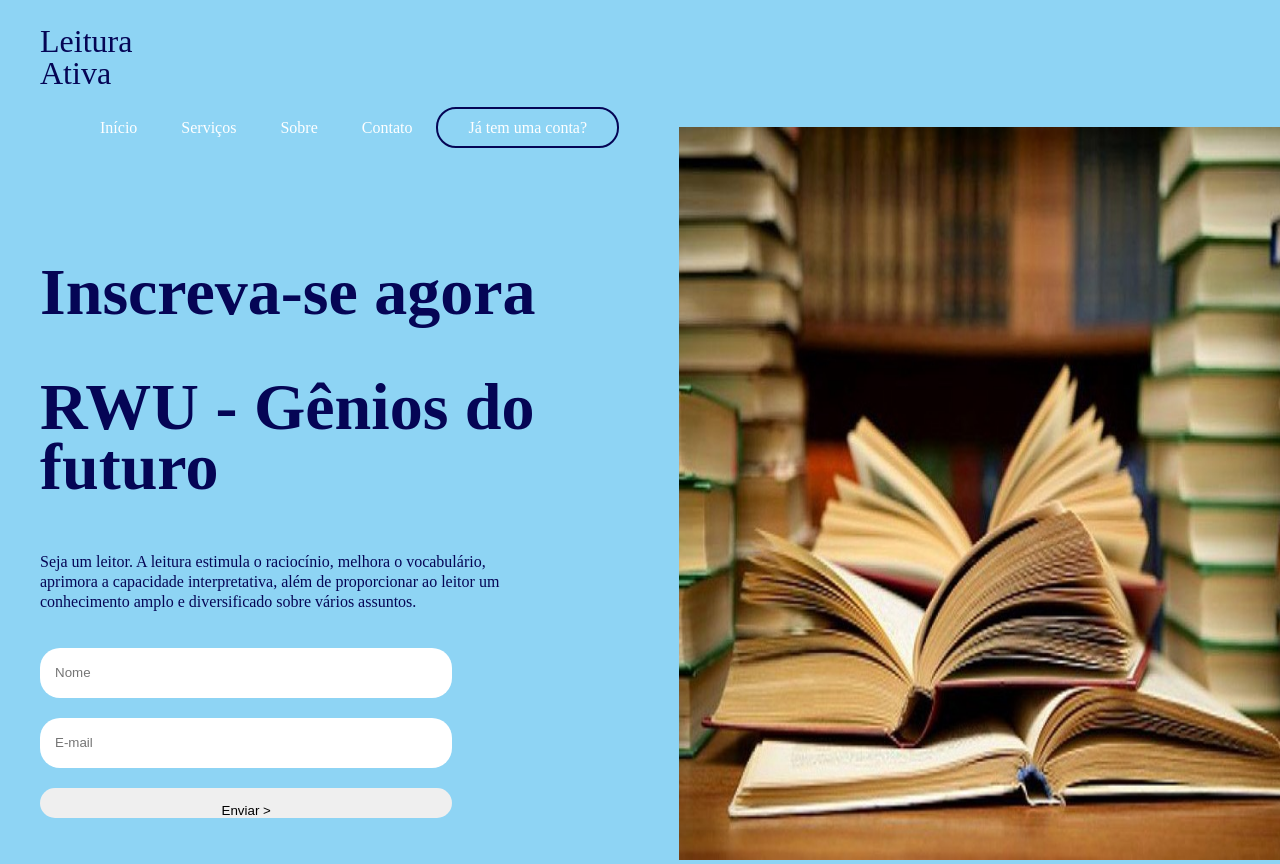
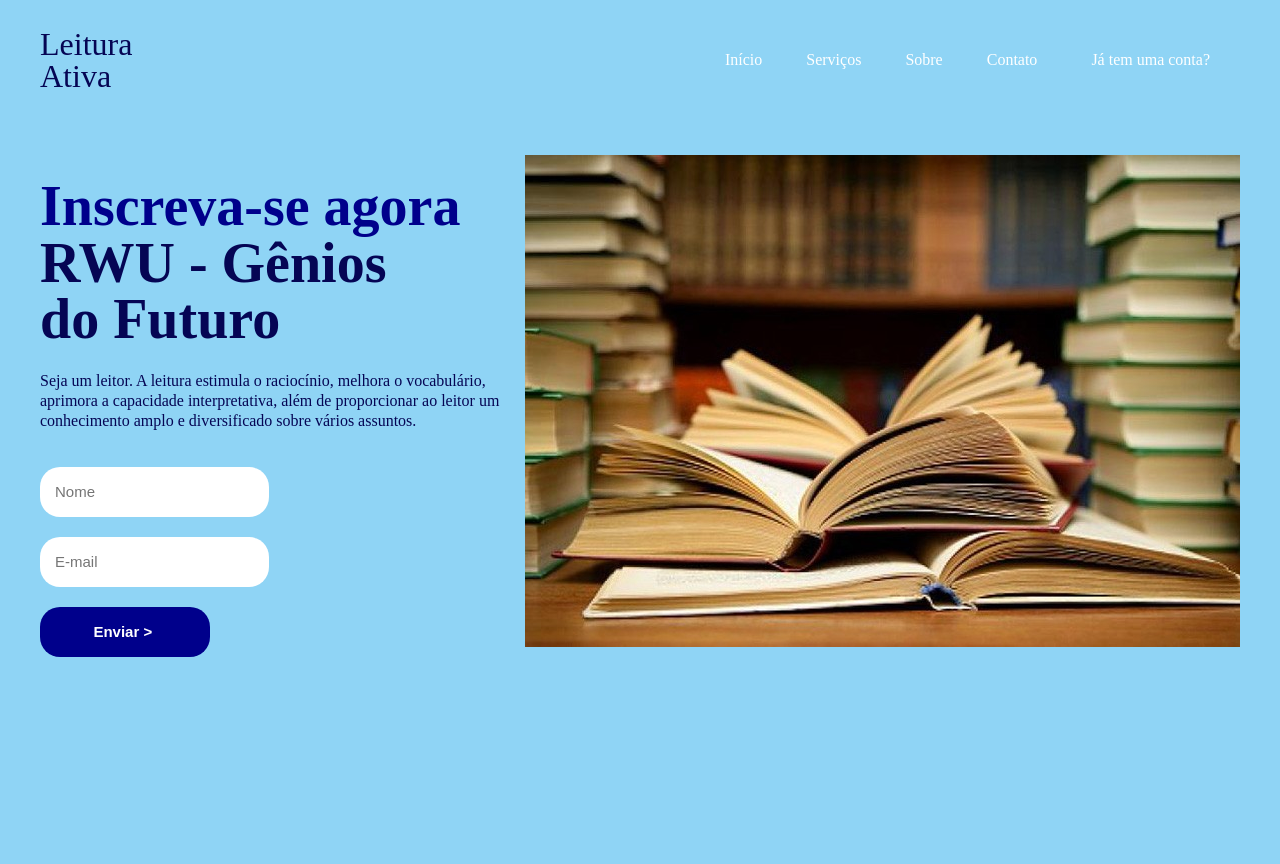
Before and after one commit to thaysluna/biblioteca-RWU, a plain HTML site: page index.html in a window 1280 px wide. After the commit the page ends 800 px from the top, so only its background shows below. Drawn offline with nearby package versions, Linux system fonts and the light colour scheme.

Commit message:
algumas alterações no index, no style  e  uma nova imagem adicionada

```diff
--- a/index.html
+++ b/index.html
@@ -1,129 +1,19 @@
 <!DOCTYPE html>
-<html lang="pt-BR">
+<html lang="en">
 <head>
     <meta charset="UTF-8">
-    <meta name="viewport" content="width=>, initial-scale=1.0">
-    <link href="./style/style.css" rel="stylesheet">
-    <link href="./style/media.css" rel="stylesheet">
-    <title>Document</title>
-
-    <style>
-    body {
-        background-color: #8ed4f4;
-        color: rgb(5, 5, 85);
-        max-width: 1200px;
-        margin: 0 auto;
-        padding: 15px;
-
-    }
-
-    head{
-        display:flex;
-        flex-direction: row;
-        justify-content: space-between;
-        align-items:center;
-    }
-
-    #title{
-        flex-direction: column;
-        line-height: 10px ;
-    }
-
-    li{
-        display:inline-block;
-        margin: 20px;
-    }
-
-    a{
-        color:white;
-
-    }
-
-    a:hover{
-        color: darkblue;
-        transition:0.3s all;
-
-    }
-
-    #inscreva-se-btn{
-        border:2px solid rgb(5, 5, 85);
-        padding: 10px;
-        border-radius: 20px;
-    }
-
-    #inscreva-se-btn:hover{
-        background-color: darkblue;
-        color:white;
-
-    }
-
-    h1{
-        font-weight: 200;
-    }
-
-    main{
-        display:flex;
-        flex-direction: row;
-        margin-top: 50px;
-    }
-
-    h2{
-        font-size: 66px;
-        line-height: 60px
-        ;
-    }
-
-    span{
-        color:rgb(5, 5, 85)
-    }
-
-    p{
-        line-height: 20px;
-        max-width: 500px;
-    }
-
-    img{
-        width: 100%;
-        line-height: 130%;
-        margin-top: -80px;
-        position: relative;
-        left: 50px;
-
-    }
-
-
-    form{
-        display:flex;
-        flex-direction: column;
-        width:70%;
-    }
-
-    form[type="submit"]{
-        height:50px;
-        width:50%;
-        background-color:rgb(5, 5, 85);
-        color:white;
-        font-weight: bold;
-    }
-
-    form[type="submit"]:hover{
-        cursor:pointer;
-    }
-
-    input{
-        margin-top:20px;
-        height:20px;
-        padding:15px;
-        border-radius: 20px;
-        border:none;
-    }
-    </style>
+    <meta name="viewport" content="width=device-width, initial-scale=1.0">
+    <link href="/style/style.css" rel="stylesheet">
+    <link href="/styles /media.css" rel="stylesheet">
+    <script src="https://cdn.jsdelivr.net/npm/@popperjs/core@2.11.8/dist/umd/popper.min.js" integrity="sha384-I7E8VVD/ismYTF4hNIPjVp/Zjvgyol6VFvRkX/vR+Vc4jQkC+hVqc2pM8ODewa9r" crossorigin="anonymous"></script>
+    <script src="https://cdn.jsdelivr.net/npm/bootstrap@5.3.5/dist/js/bootstrap.min.js" integrity="sha384-VQqxDN0EQCkWoxt/0vsQvZswzTHUVOImccYmSyhJTp7kGtPed0Qcx8rK9h9YEgx+" crossorigin="anonymous"></script>
+    <title>Biblioteca- RWU </title>
 </head>
 <body>
-    <head>
+    <header>
         <div id="title">
-            <h1>Leitura</h1>
-            <h1>Ativa</h1>
+           <h1>Leitura</h1>
+           <h1>Ativa</h1>
         </div>
 
         <ul>
@@ -131,30 +21,33 @@
            <a href="#"><li>Serviços</li></a>
            <a href="#"><li>Sobre</li></a>
            <a href="#"><li>Contato</li></a>
-           <a href="#" id="inscreva-se-btn"><li>Já tem uma conta?</li></a>
+           <a href="#"id="Inscreva-se-btn"><li> Já tem uma conta?</li></a>
+
         </ul>
-        </head>
-    </head>
+
+    </header>
 
     <main>
         <aside>
             <h2><span>Inscreva-se agora</span></h2>
-            <h2>RWU - Gênios do
-                futuro</h2>
-            <p>Seja um leitor. A leitura estimula o raciocínio, melhora o vocabulário,
-                aprimora a capacidade interpretativa, além de proporcionar ao leitor um conhecimento amplo e diversificado sobre vários assuntos.</p>
-
-
+            <h2>RWU - Gênios</h2>
+            <h2> do Futuro</h2>
+            <p>
+                Seja um leitor. A leitura estimula o raciocínio, melhora o vocabulário, aprimora a capacidade interpretativa, além de proporcionar ao leitor um conhecimento amplo e diversificado sobre vários assuntos.
+            </p>
             <form>
                 <input type="text" placeholder="Nome">
                 <input type="email" placeholder="E-mail">
-                <input type="submit" value="Enviar >">
+                <input type="submit" value ="Enviar > ">
             </form>
+
         </aside>
+
         <article>
-            <img src="../img/pic_tela1.png" alt="livros">
-
+            <img src="./img/pic_paginainicial.jpg" alt="livros e luzes">
         </article>
     </main>
+
+
 </body>
 </html>
--- a/style/style.css
+++ b/style/style.css
@@ -1,59 +1,57 @@
 body {
-    background-color: #8ed4f4;
-    color: darkblue;
+    background-color: #8fd4f5;
+    color: hwb(240 2% 67%);
+
     max-width: 1200px;
     margin: 0 auto;
     padding: 15px;
-
 }
 
 header{
-    display:flex;
+    display: flex;
     flex-direction: row;
-    justify-content: space-between;
-    align-items:center;
+    justify-content:space-between;
+    align-items: center;
+
 }
 
 #title{
     flex-direction: column;
-    line-height: 10px ;
+    line-height: 10px;
+
 }
 
 li{
-    display:inline-block;
+    display: inline-block;
     margin: 20px;
 }
 
 a{
     color:white;
-
+}
+a:hover{
+    color:darkblue;
 }
 
-a:hover{
-    color: darkblue;
-    transition:0.3s all;
-
+#Inscreva-se-btn{
+    border: 2px solid rgb darkblue;
+    padding:10px;
+    border-radius:15px;
 }
 
-#inscreva-se-btn{
-    border:2px solid rgb(5, 5, 85);
-    padding: 10px;
-    border-radius: 20px;
-}
-
-#inscreva-se-btn:hover{
+#Inscreva-se-btn:hover{
     background-color: darkblue;
     color:white;
-
 }
 
 h1{
     font-weight: 200;
+
 }
 
 main{
-    display:flex;
-    flex-direction: row;
+    display: flex;
+    flex-direction:row;
     margin-top: 50px;
 }
 
@@ -63,47 +61,41 @@ h2{
 }
 
 span{
-    color:rgb(5, 5, 85)
+    color: darkblue;
+    transition:0.3s all;
 }
 
 p{
     line-height: 20px;
     max-width: 500px;
+
 }
 
 img{
-    width: 100%;
-    height: 120%;
-    margin-top: -100px;
-    position: relative;
-    left: 40px;
-
+    width: 580;
 }
 
-
 form{
-    display:flex;
     flex-direction: column;
-    width:70%;
+    width: 70%;
 }
 
-form[type="submit"]{
+form [type="submit"]{
     height:50px;
-    width:50%;
-    background-color:rgb(5, 5, 85);
+    width: 50%;
+    background-color: darkblue;
     color:white;
     font-weight: bold;
 }
-
-form[type="submit"]:hover{
-    cursor:pointer;
+form [type="submit"]:hover{
+    cursor: pointer;
 }
 
 input{
-    margin-top:20px;
+    margin-top: 20px;
     height:20px;
-    padding:15px;
+    padding: 15px;
     border-radius: 20px;
     border:none;
-
+    font-size: 15px;
 }
```
Also changed, not shown: img/pic_paginainicial.jpg (added).
